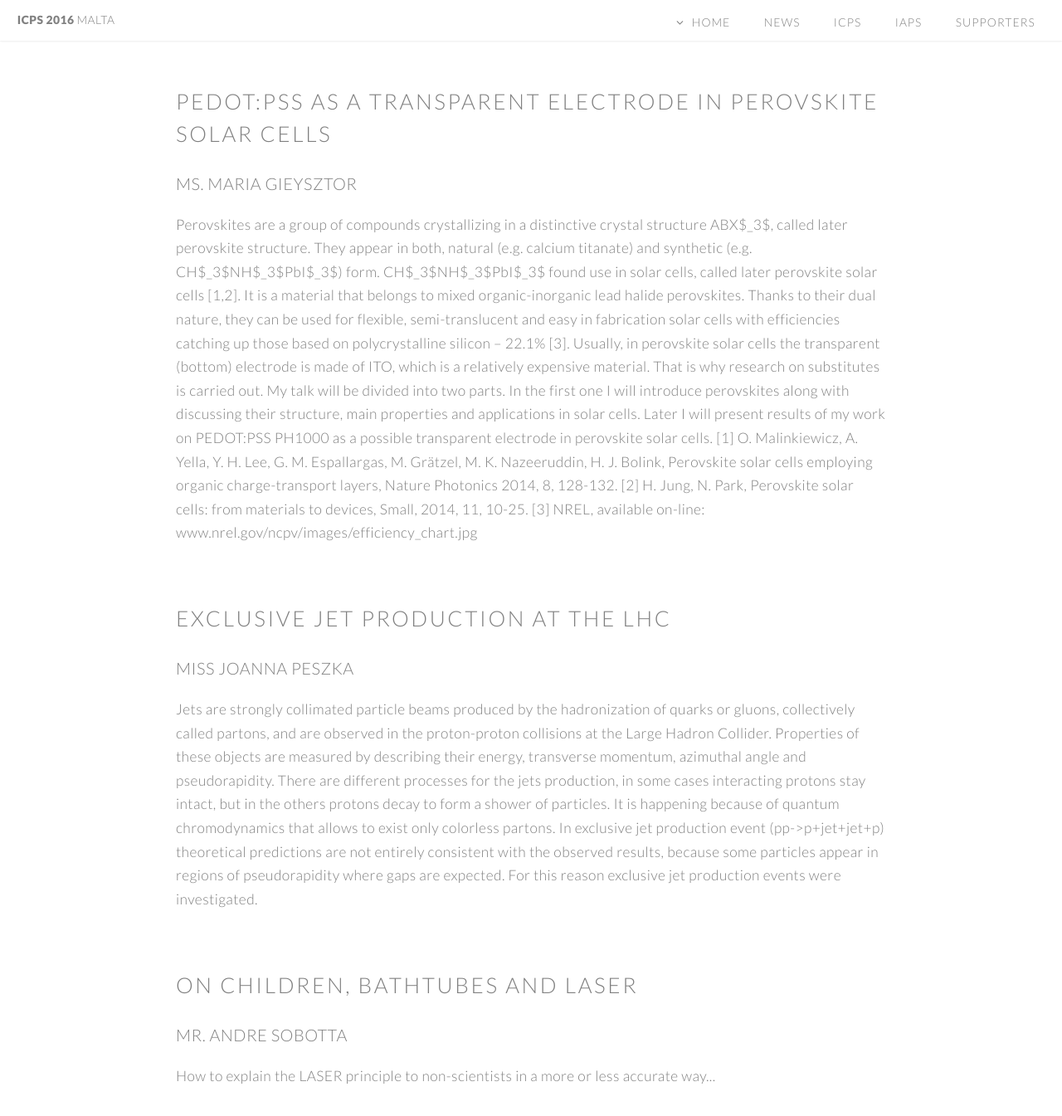
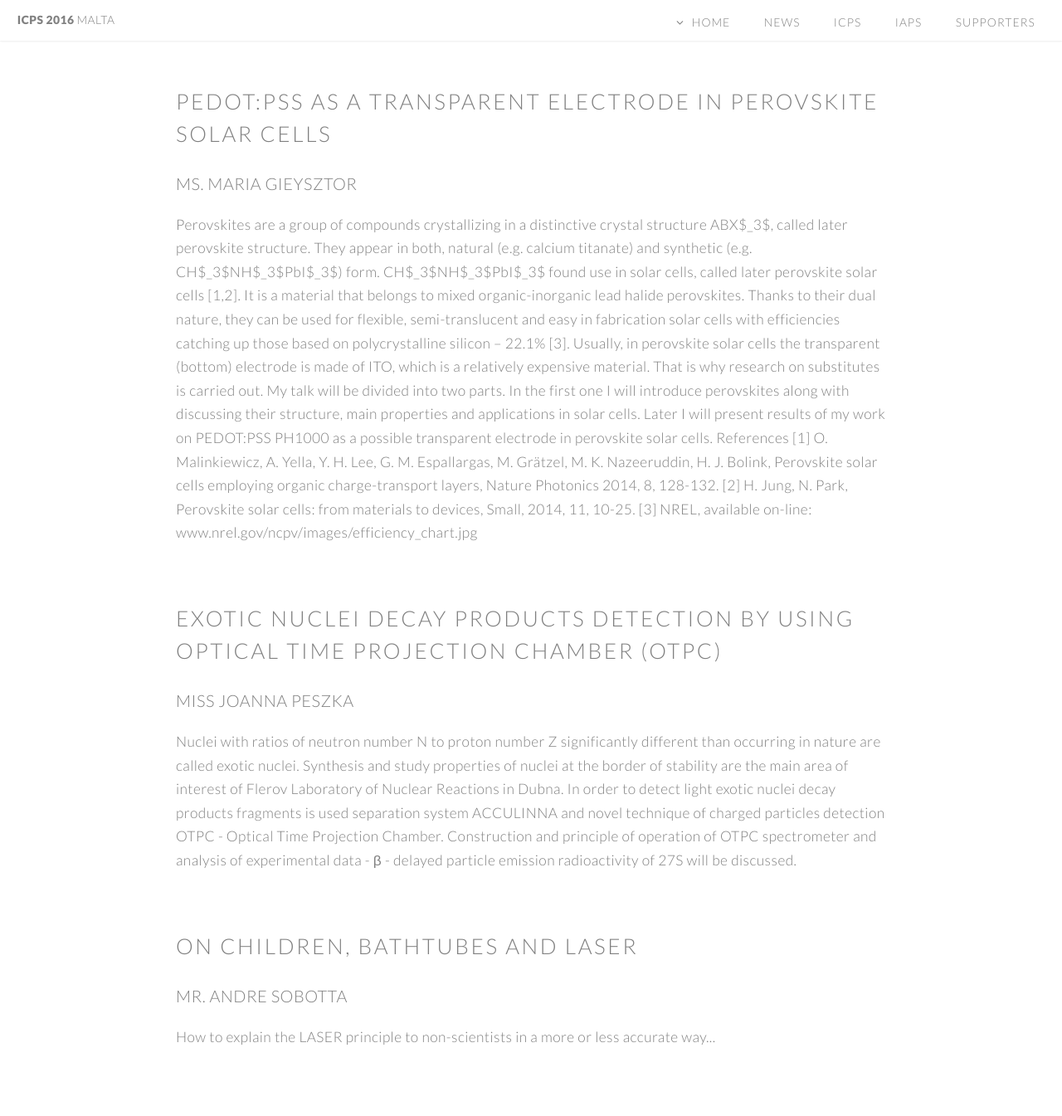
Before and after one commit to bread-on-toast/icps2016, a Jekyll site: the page built from programme/student-slam.html, in a window 1280 px wide and 1400 px high, scrolled down 2928 px. Shown: the top 1345 px of the window at 83% size. Built offline with Jekyll 4.4.1, drawn with Linux system fonts in a browser that asks for light colours.

Commit message:
added 2 new abstracts

```diff
--- a/_data/poster.yaml
+++ b/_data/poster.yaml
@@ -245,3 +245,19 @@
     email: alexandra.bojar@gmail.com
     title: Molybdenum bronzes - synthesis, structure and physical properties
     abstract: "A new transition metal molybdenum bronzes have received much attention due to their electronic and structural properties. These have found applications as electrode materials in solid state secondary lithium batteries and electrochemical sensors. By solid state synthesis, the series of samples was obtained for compounds of a formula MxMoO3 (for M = Cu, Bi). Crystallographic parameters have been determined by X-ray diffraction (XRD) analysis. The results are reported for a set of powder X-ray diffraction patterns for the product materials corresponding to various initial metal contents. Measurements of electrical resistivity and specific heat have been also carried out. On our poster we will discuss the synthesis methods, our results and future perspectives."
+-
+    name: Mr Anthonio Barroso
+    email: a.barroso@campus.fct.unl.pt
+    title: Automation of parts in a XRF spectrometer with tri-axial geometry
+    abstract: "This work has the main purpose of automate parts of a XRF spectrometer with a secondary target in a triaxial geometry existing in LIBPhys, DF, FCT-UNL.
+
+    The existent XRF spectrometer only allows users to have one filter (silver (Ag) 25 Ãm), one secondary target (molybdenum (Mo)) and one sample. With this setup, users should turn off the X-ray tube in each measurement, decreasing the lifetime of it, because of the effects of ramp up and ramp down of its applied current. Another problem on it is the number of times that users should change samples and be exposed to radiation. The restriction of having only one secondary target and one filter, doesn’t allow changing them without turning off the system.
+
+    COMET AG, in [1], defines continuous operation as an operation that switches ON/OFF maximum 15 times per day [1]. It also advises to slow ramp-up (> 1 s of high voltage when switching ON the tube) and ramp-down (> 300 ms of high voltage when switching OFF the tube) [1].
+
+    This new system allows users to have up to six samples on a cylindrical rotatory platform, moved by a stepper motor and controlled by an Arduino, up to four secondary targets (Nickel (Ni), Mo, Tantalum (Ta) and Bismuth (Bi)) in a sliding platform moved by a linear actuator and up to five filter brackets (No Filter, Aluminum (Al) 100 Ãm, Aluminum-Titanium (AlTi), Aluminum-Titanium-Copper (AlTiCu) and Ag).
+
+    As it is possible to have up to six samples, four secondary targets and five filter brackets users do not need to turn off the x-ray tube, increasing its lifetime. As users do not need to change samples so many times, their exposition to radiation is minimized. The access to different targets allows better lower limits of detection values throughout an extended atomic number region. The use of filters allows a more efficient monochromatization of the beam, which is of the utmost importance for several applications.
+
+    References
+    [1] Technical Services Business Unit X-ray, COMET AG, Life time of HP-Tubes, Service-Bulletin 2012/003"
--- a/_data/slam.yaml
+++ b/_data/slam.yaml
@@ -38,12 +38,19 @@
     name: Ms. Maria Gieysztor
     email: maria.gieysztor@gmail.com
     title: PEDOT:PSS as a transparent electrode in perovskite solar cells
-    abstract: "Perovskites are a group of compounds crystallizing in a distinctive crystal structure ABX$_3$, called later perovskite structure. They appear in both, natural (e.g. calcium titanate) and synthetic (e.g. CH$_3$NH$_3$PbI$_3$) form. CH$_3$NH$_3$PbI$_3$ found use in solar cells, called later perovskite solar cells [1,2]. It is a material that belongs to mixed organic-inorganic lead halide perovskites. Thanks to their dual nature, they can be used for flexible, semi-translucent and easy in fabrication solar cells with efficiencies catching up those based on polycrystalline silicon – 22.1% [3]. Usually, in perovskite solar cells the transparent (bottom) electrode is made of ITO, which is a relatively expensive material. That is why research on substitutes is carried out.\n\nMy talk will be divided into two parts. In the first one I will introduce perovskites along with discussing their structure, main properties and applications in solar cells. Later I will present results of my work on PEDOT:PSS PH1000 as a possible transparent electrode in perovskite solar cells.\n\n[1] O. Malinkiewicz, A. Yella, Y. H. Lee, G. M. Espallargas, M. Grätzel, M. K. Nazeeruddin, H. J. Bolink, Perovskite solar cells employing organic charge-transport layers, Nature Photonics 2014, 8, 128-132.\n\n[2] H. Jung, N. Park, Perovskite solar cells: from materials to devices, Small, 2014, 11, 10-25.\n\n[3] NREL, available on-line: www.nrel.gov/ncpv/images/efficiency_chart.jpg"
+    abstract: "Perovskites are a group of compounds crystallizing in a distinctive crystal structure ABX$_3$, called later perovskite structure. They appear in both, natural (e.g. calcium titanate) and synthetic (e.g. CH$_3$NH$_3$PbI$_3$) form. CH$_3$NH$_3$PbI$_3$ found use in solar cells, called later perovskite solar cells [1,2]. It is a material that belongs to mixed organic-inorganic lead halide perovskites. Thanks to their dual nature, they can be used for flexible, semi-translucent and easy in fabrication solar cells with efficiencies catching up those based on polycrystalline silicon – 22.1% [3]. Usually, in perovskite solar cells the transparent (bottom) electrode is made of ITO, which is a relatively expensive material. That is why research on substitutes is carried out.
+
+    My talk will be divided into two parts. In the first one I will introduce perovskites along with discussing their structure, main properties and applications in solar cells. Later I will present results of my work on PEDOT:PSS PH1000 as a possible transparent electrode in perovskite solar cells.
+
+    References
+    [1] O. Malinkiewicz, A. Yella, Y. H. Lee, G. M. Espallargas, M. Grätzel, M. K. Nazeeruddin, H. J. Bolink, Perovskite solar cells employing organic charge-transport layers, Nature Photonics 2014, 8, 128-132.
+    [2] H. Jung, N. Park, Perovskite solar cells: from materials to devices, Small, 2014, 11, 10-25.
+    [3] NREL, available on-line: www.nrel.gov/ncpv/images/efficiency_chart.jpg"
 -
     name: Miss Joanna Peszka
     email: joanna.peszka@gmail.com
-    title: Exclusive Jet Production at the LHC
-    abstract: Jets are strongly collimated particle beams produced by the hadronization of quarks or gluons, collectively called partons, and are observed in the proton-proton collisions at the Large Hadron Collider. Properties of these objects are measured by describing their energy, transverse momentum, azimuthal angle and pseudorapidity. There are different processes for the jets production, in some cases interacting protons stay intact, but in the others protons decay to form a shower of particles. It is happening because of quantum chromodynamics that allows to exist only colorless partons.  In exclusive jet production event (pp->p+jet+jet+p) theoretical predictions are not entirely consistent with the observed results, because some particles appear in regions of pseudorapidity where gaps are expected. For this reason exclusive jet production events were investigated.
+    title: Exotic nuclei decay products detection by using Optical Time Projection Chamber (OTPC)
+    abstract: Nuclei with ratios of neutron number N to proton number Z significantly different than occurring in nature are called exotic nuclei. Synthesis and study properties of nuclei at the border of stability are the main area of interest of Flerov Laboratory of Nuclear Reactions in Dubna. In order to detect light exotic nuclei decay products fragments is used separation system ACCULINNA and novel technique of charged particles detection OTPC - Optical Time Projection Chamber. Construction and principle of operation of OTPC spectrometer and analysis of experimental data - β - delayed particle emission radioactivity of 27S will be discussed.
 -
     name: Mr. Andre Sobotta
     email: andre.sobotta@hhu.de
```
